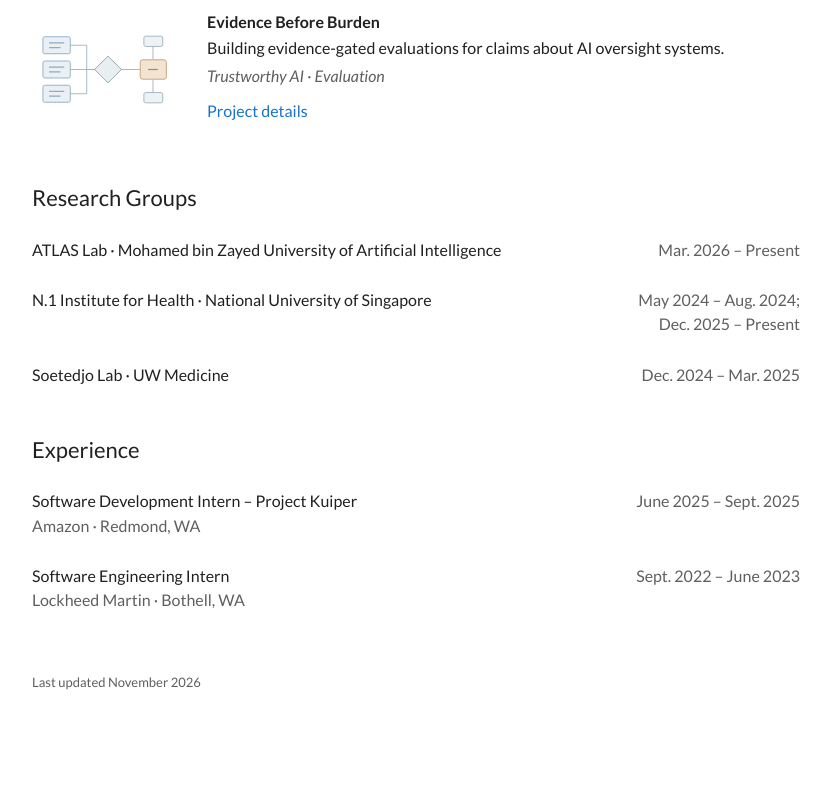
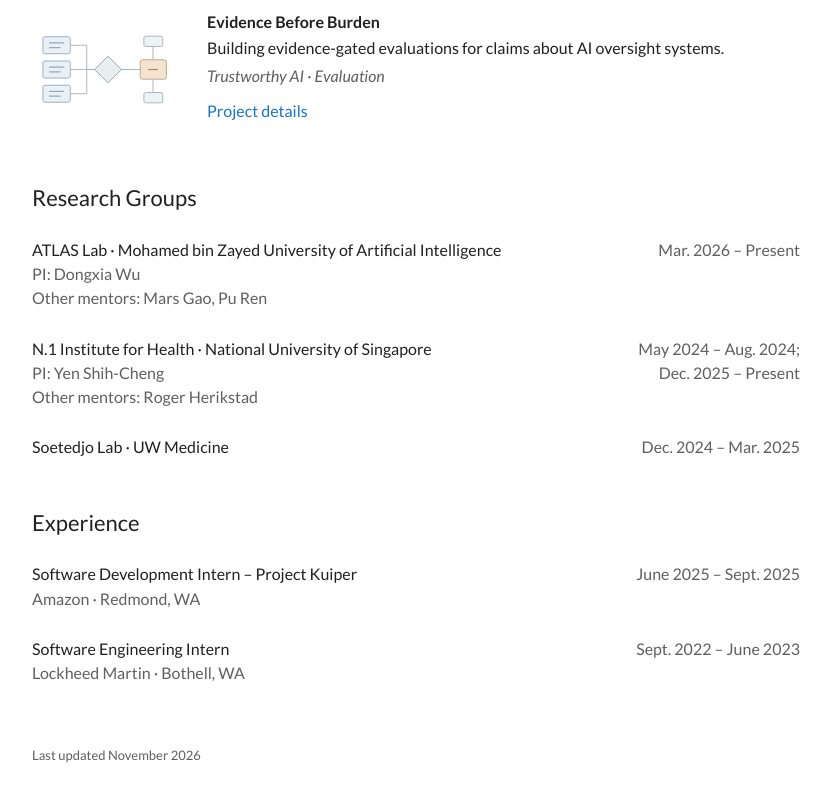
Before and after one commit to shellmatthewk/shellmatthewk.github.io, a website built with Vite: page index.html in a window 1280 px wide. Shown: the part 828-1629 px from the top of the page, without its empty margins (224-1055 px from the left). Before the commit the page ends 1578 px from the top, so only its background shows below. Built offline with nearby package versions, Linux system fonts and the light colour scheme.

Commit message:
Add research group PIs and mentors

```diff
--- a/index.html
+++ b/index.html
@@ -105,11 +105,19 @@
         <h2 id="research-groups-heading">Research Groups</h2>
         <dl class="timeline-list">
           <div class="timeline-entry">
-            <dt>ATLAS Lab · Mohamed bin Zayed University of Artificial Intelligence</dt>
+            <dt>
+              ATLAS Lab · Mohamed bin Zayed University of Artificial Intelligence
+              <span class="timeline-organization">PI: Dongxia Wu</span>
+              <span class="timeline-organization">Other mentors: Mars Gao, Pu Ren</span>
+            </dt>
             <dd class="timeline-date">Mar. 2026 – Present</dd>
           </div>
           <div class="timeline-entry">
-            <dt>N.1 Institute for Health · National University of Singapore</dt>
+            <dt>
+              N.1 Institute for Health · National University of Singapore
+              <span class="timeline-organization">PI: Yen Shih-Cheng</span>
+              <span class="timeline-organization">Other mentors: Roger Herikstad</span>
+            </dt>
             <dd class="timeline-date">May 2024 – Aug. 2024;<br />Dec. 2025 – Present</dd>
           </div>
           <div class="timeline-entry">
```
Also changed, not shown: README.md.
